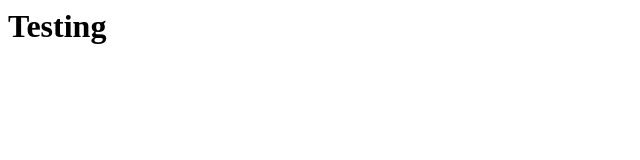
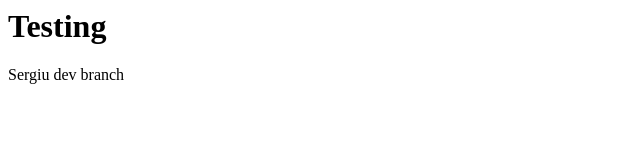
Before and after one commit to omsro/testing, a plain HTML site: page index.html in a window 1280 px wide. Shown: the whole page, without its empty margins (0-640 px from the left). Drawn offline with nearby package versions, Linux system fonts and the light colour scheme.

Commit message:
Created dev branch

```diff
--- a/index.html
+++ b/index.html
@@ -7,6 +7,7 @@
 
 <body>
     <h1>Testing</h1>
+    <div> Sergiu dev branch</div>
     <script src="https://code.jquery.com/jquery-3.3.4.min.js"></script>
 </body>
 </html>
```
